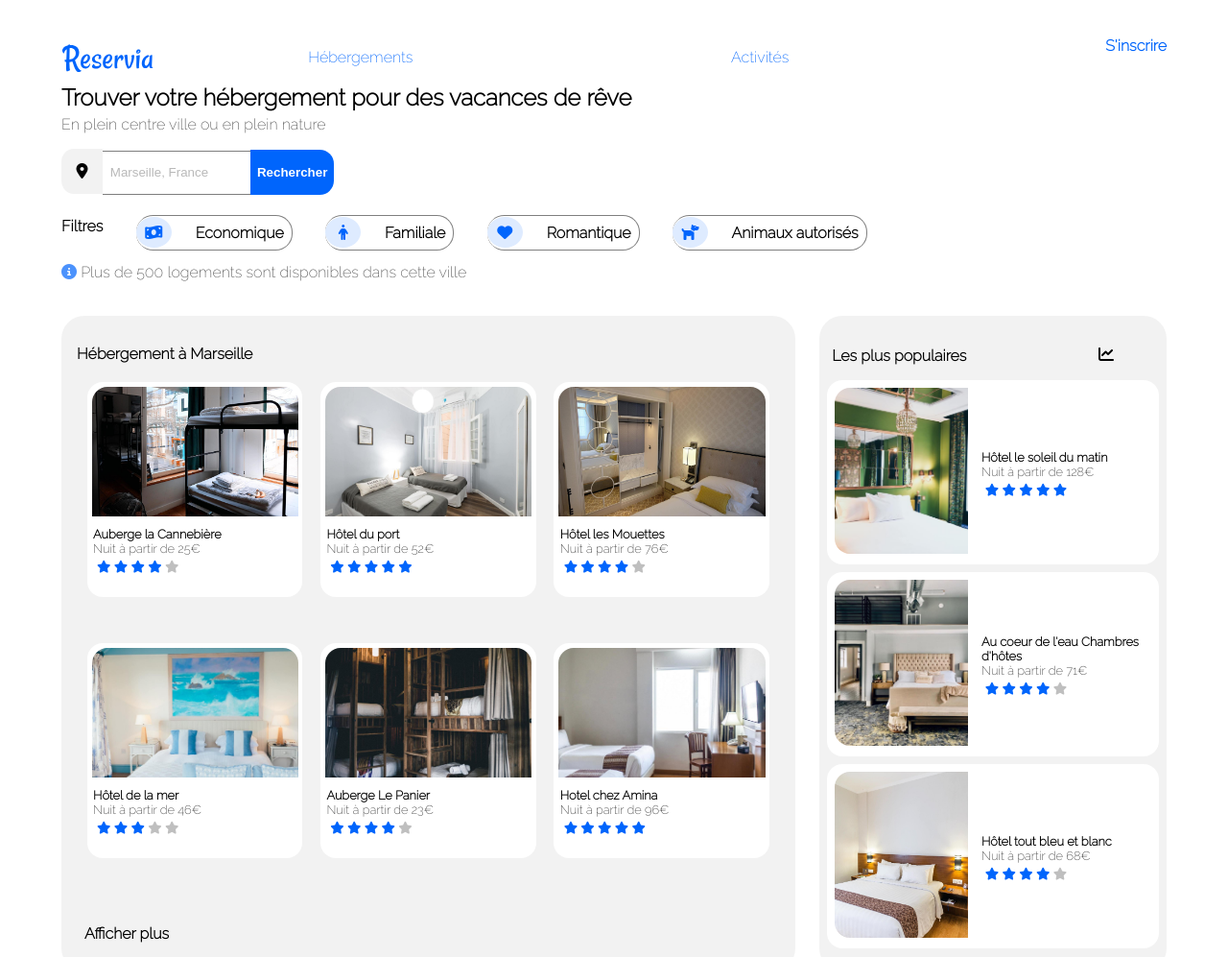
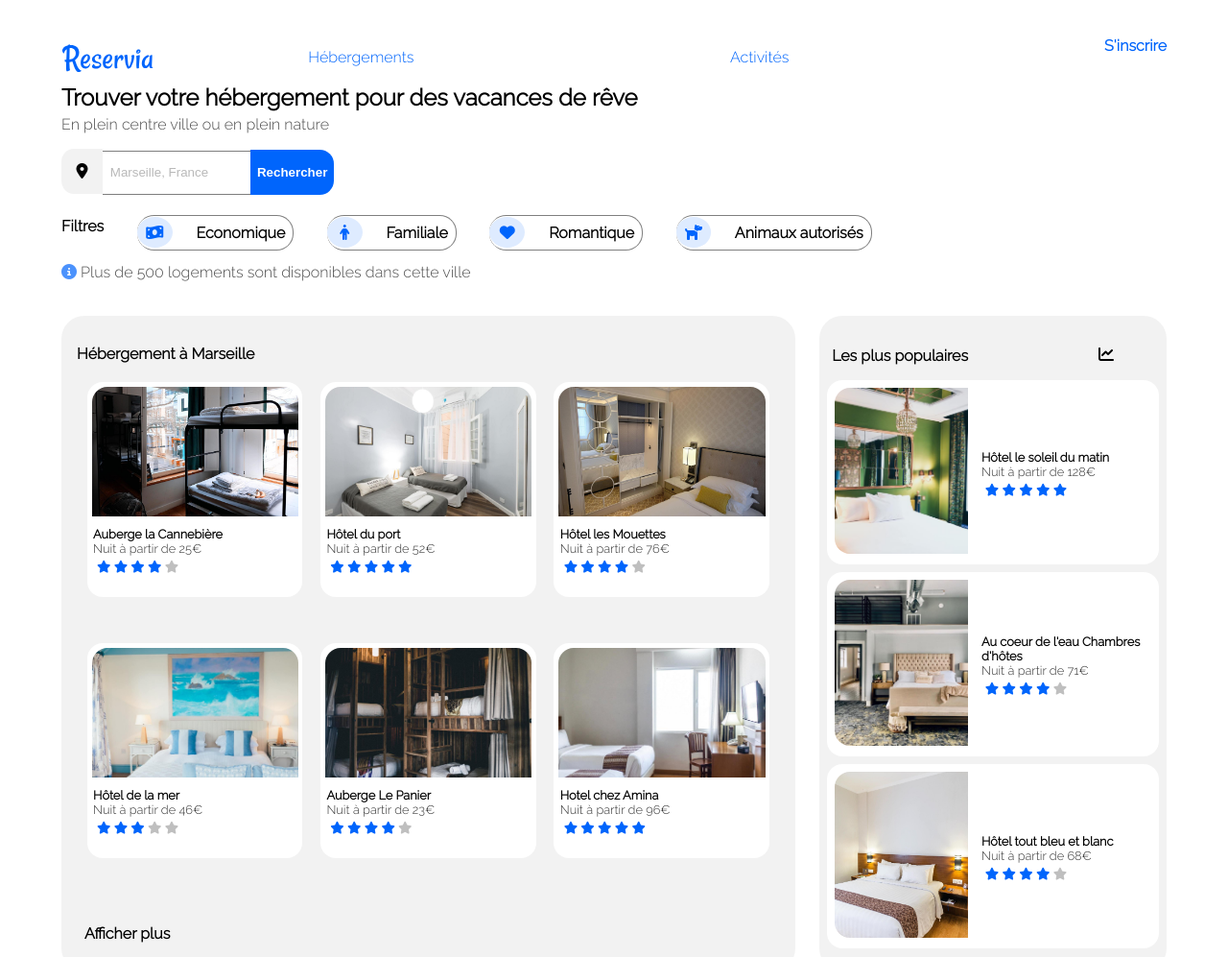
Before and after one commit to chichi66000/KhanhChiLe_2_23122020, a plain HTML site: page dossierProjet2/index.html in a window 1280 px wide. Shown: the top 997 px of the page at 96% size. Drawn offline with Linux system fonts and the light colour scheme.

Commit message:
dernier verification

```diff
--- a/dossierProjet2/index.html
+++ b/dossierProjet2/index.html
@@ -6,7 +6,8 @@
     <link rel='stylesheet' type='text/css' media='screen' href='style.css'>
     <link rel="preconnect" href="https://fonts.gstatic.com">
     <link rel="preconnect" href="https://fonts.gstatic.com">
-    <link href="https://fonts.googleapis.com/css2?family=Raleway:wght@200&display=swap" rel="stylesheet">
+    <link rel="preconnect" href="https://fonts.gstatic.com">
+<link href="https://fonts.googleapis.com/css2?family=Raleway:wght@300&display=swap" rel="stylesheet">
     <script src="https://kit.fontawesome.com/b4abdad9e3.js" crossorigin="anonymous"></script>
     <title>Reservit</title>
 </head>
```
